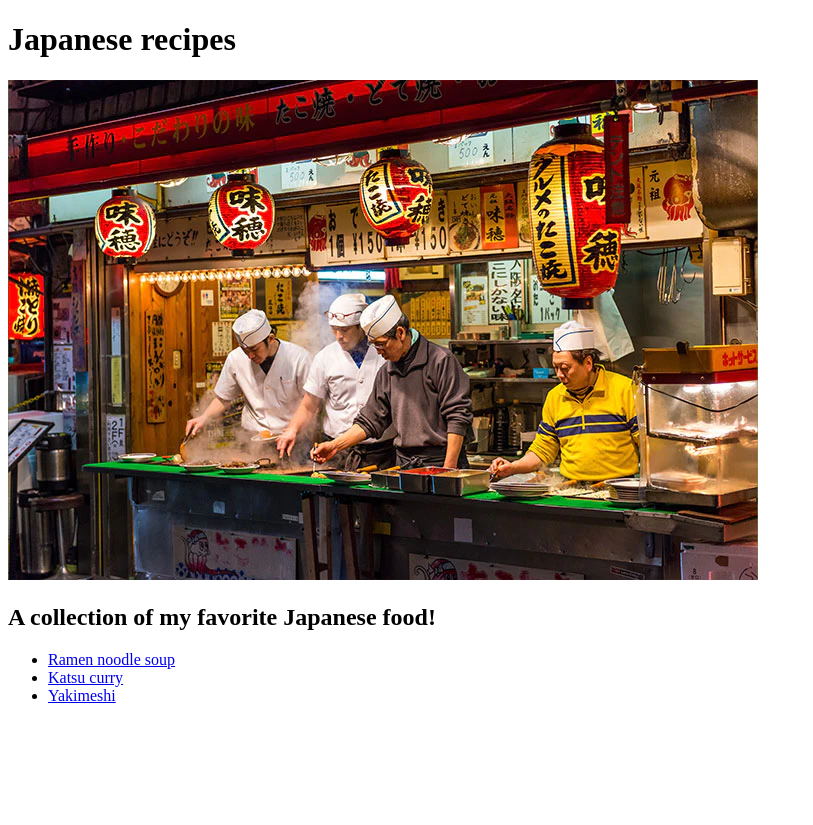
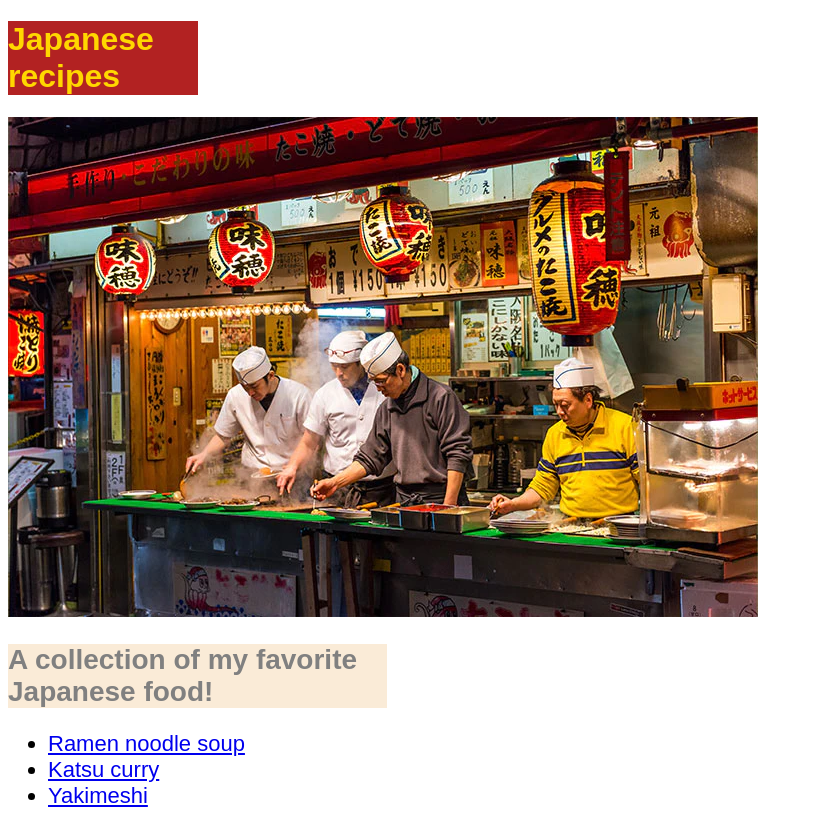
Before and after one commit to XanderSnelder/odin-recipes, a plain HTML site: page index.html in a window 1280 px wide. Shown: the whole page, without its empty margins (0-813 px from the left). Before the commit the page ends 800 px from the top, so only its background shows below. Drawn offline with Linux system fonts and the light colour scheme.

Commit message:
Added css styling

```diff
--- a/index.html
+++ b/index.html
@@ -5,21 +5,22 @@
     <meta http-equiv="X-UA-Compatible" content="IE=edge">
     <meta name="viewport" content="width=device-width, initial-scale=1.0">
     <title>Homepage</title>
+    <link rel="stylesheet" href="styles.css">
 </head>
 <body>
-    <h1>Japanese recipes</h1>
+    <h1 class="title"> Japanese recipes</h1>
     <img
     src="../odin-recipes/img/japanese-street-food.jpeg" alt="Photo of ramen made by Takumi">
 
     <p>
-        <h2>A collection of my favorite Japanese food!</h3>
+        <h2 class="subtitle">A collection of my favorite Japanese food!</h3>
     </p>
 
     <p>
         <ul>
-            <li><a href="recipes/ramen.html">Ramen noodle soup</a></li>
-            <li><a href="recipes/curry.html">Katsu curry</a></li>
-            <li><a href="recipes/yakimeshi.html">Yakimeshi</a></li>
+            <li class="link ramen"><a href="recipes/ramen.html">Ramen noodle soup</a></li>
+            <li class="link curry"><a href="recipes/curry.html">Katsu curry</a></li>
+            <li class="link yaki"><a href="recipes/yakimeshi.html">Yakimeshi</a></li>
         </ul>
     </p>
 </body>
--- /dev/null
+++ b/styles.css
@@ -0,0 +1,24 @@
+body{
+    font-family:Arial, Helvetica, sans-serif
+  }
+
+  .title {
+    font-size: 32px;
+    font-weight: bold;
+    color: gold;
+    background-color: #B22222;
+    width: 15%;
+  }
+
+  .subtitle{
+    font-size: 28px;
+    font-weight: 600;
+    color: grey;
+    background-color: antiquewhite;
+    width: 30%;
+
+  }
+
+.link{
+    font-size: 22px;
+}
```
Also changed, not shown: 1 other file.
